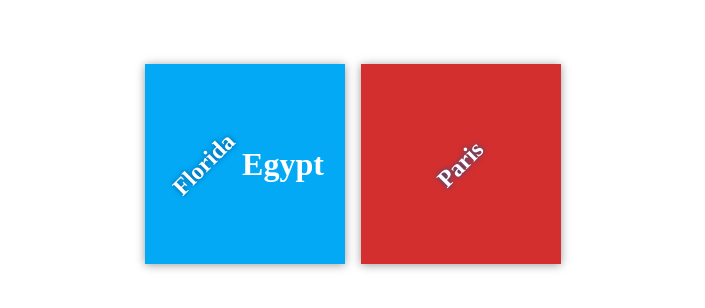
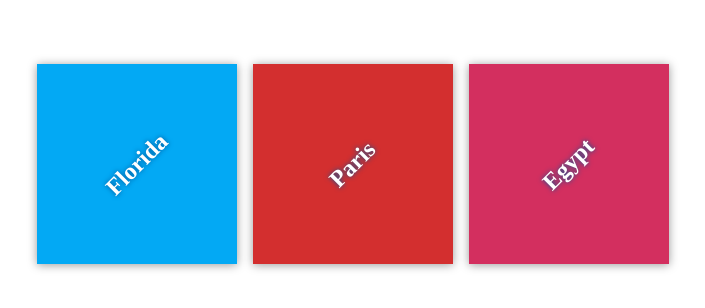
Before and after one commit to waelalaa/my-travel-plans, a plain HTML site: page index.html in a window 1280 px wide. Shown: the part 236-544 px from the top of the page, without its empty margins (287-992 px from the left). Drawn offline with Linux system fonts and the light colour scheme; files that its build step writes are made by us from their sources.

Commit message:
add destination to egypt

```diff
--- a/app.css
+++ b/app.css
@@ -57,3 +57,7 @@ background-color: #03a9f4;
 #paris {
 background-color: #d32f2f;
 }
+
+#Egypt {
+background-color: #d32f5f;
+}
--- a/index.html
+++ b/index.html
@@ -12,11 +12,14 @@
 <div class="destination-container">
 <div class="destination" id="florida">
 <h2>Florida</h2>
-<h1>Egypt</h1>
 </div>
 
 <div class="destination" id="paris">
 <h2>Paris</h2>
+</div>
+
+<div class="destination" id="Egypt">
+<h2>Egypt</h2>
 </div>
 </div>
 </div>
```
